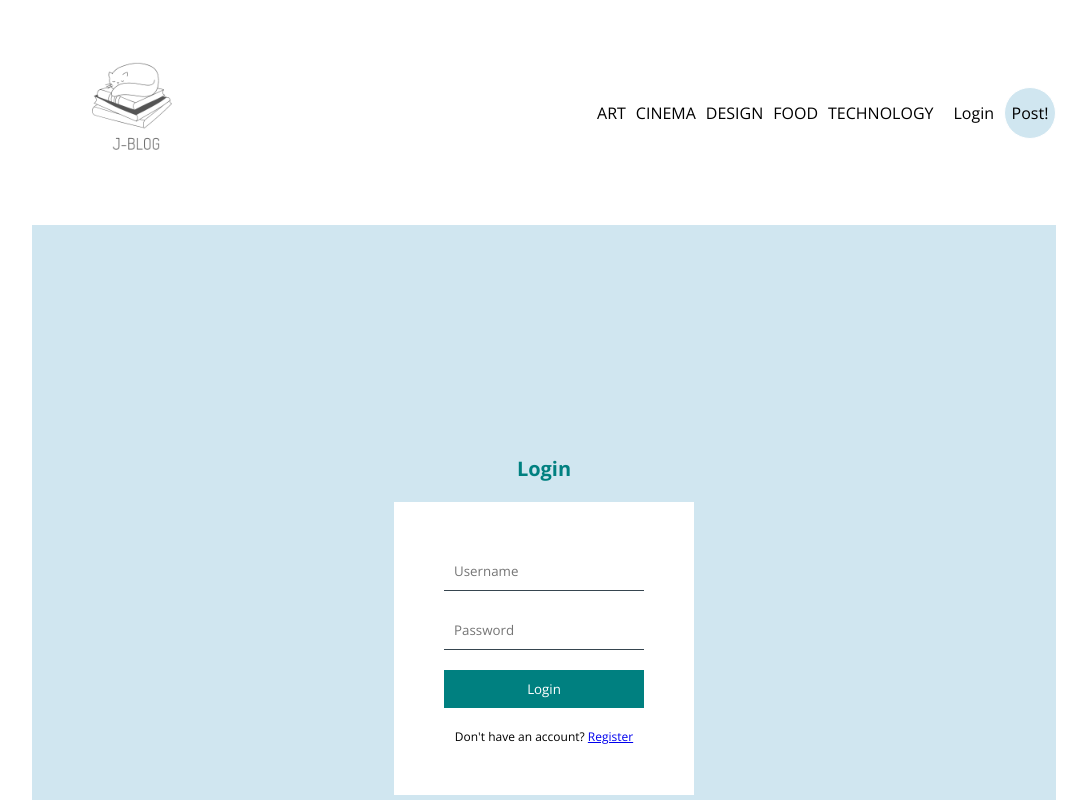
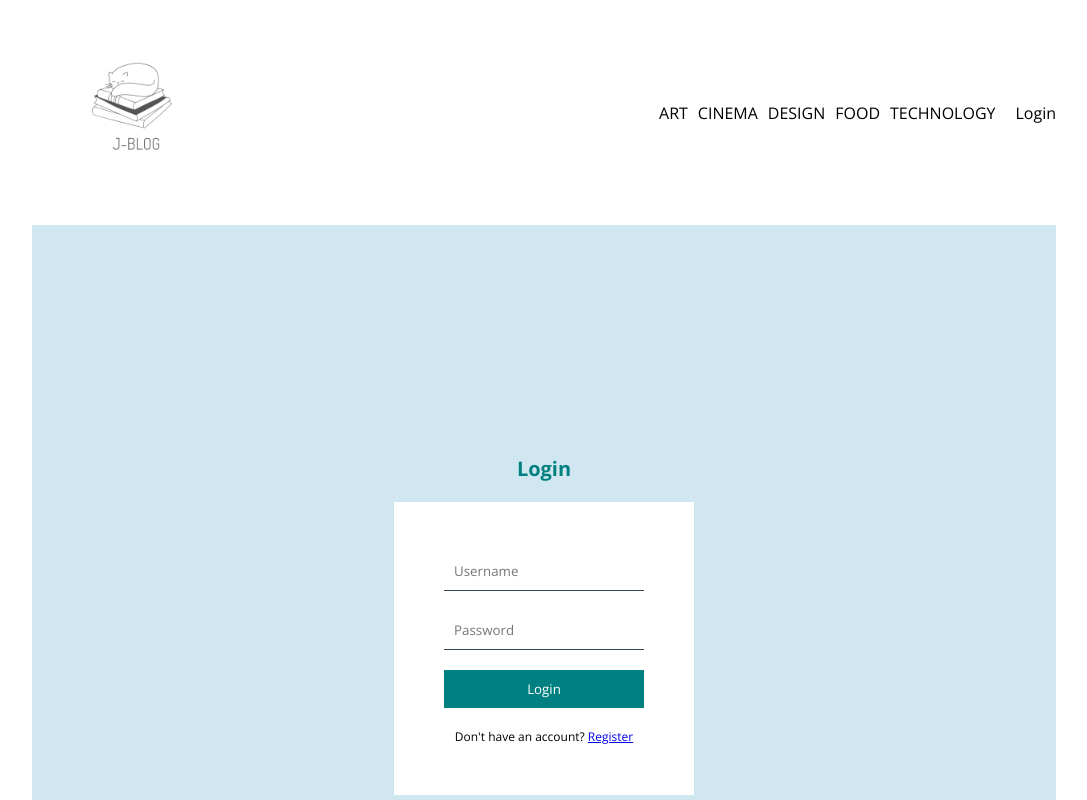
Before and after one commit to justinklam/Digital-Living, a React (Create React App) app in the folder client/: page /login in a window 1280 px wide. Shown: the top 800 px of the page, without its empty margins (96-1183 px from the left). Built offline with nearby package versions, Linux system fonts and the light colour scheme.

Commit message:
add in conditional rendering for Post button

```diff
--- a/client/src/components/Navbar.jsx
+++ b/client/src/components/Navbar.jsx
@@ -40,11 +40,15 @@ const Navbar = () => {
               Login
             </Link>
           )}
-          <span className="write">
-            <Link className="link" to="/write">
-              Post!
-            </Link>
-          </span>
+          {currentUser ? (
+            <span className="write">
+              <Link className="link" to="/write">
+                Post!
+              </Link>
+            </span>
+          ) : (
+            ""
+          )}
         </div>
       </div>
     </div>
```
